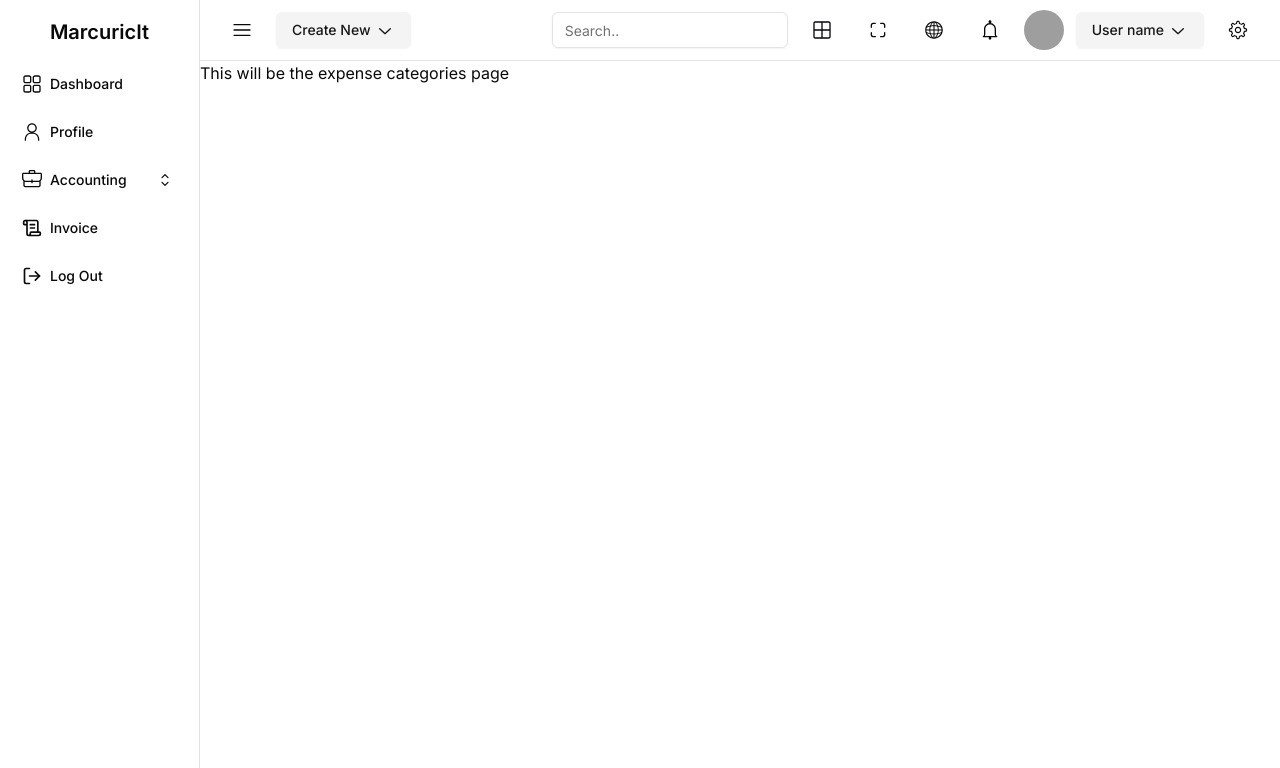
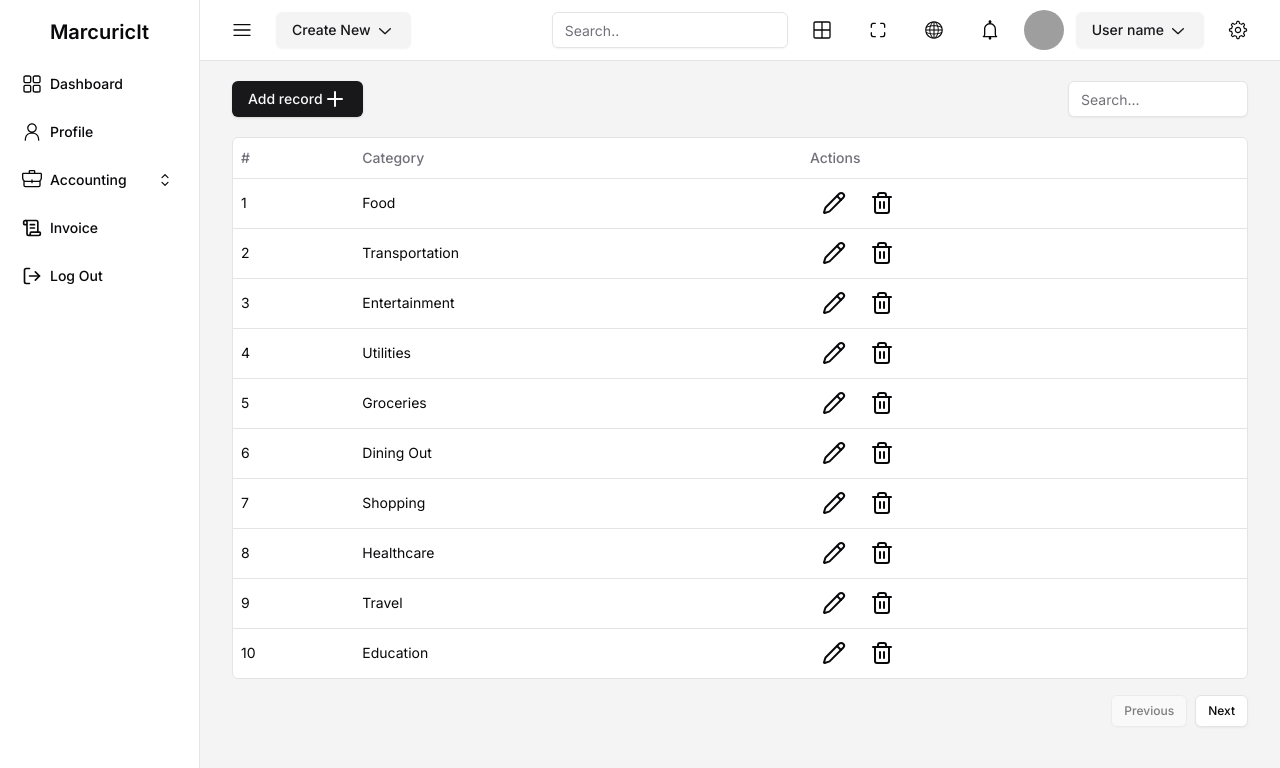
Before and after one commit to frustrated018/marcuricit-task, a Next.js app: page /dashboard/accounting/expense-categories in a window 1280 px wide. Shown: the top 768 px of the page. Built offline with nearby package versions, Linux system fonts and the light colour scheme; grey boxes are pictures that could not be loaded.

Commit message:
Expenses categories page Finished

```diff
--- /dev/null
+++ b/src/app/dashboard/accounting/expense-categories/columns.tsx
@@ -0,0 +1,53 @@
+"use client";
+
+import { Button } from "@/components/ui/button";
+import { ColumnDef } from "@tanstack/react-table";
+import { Pencil, Trash2 } from "lucide-react";
+import { toast } from "sonner";
+
+export type ExpenseCategories = {
+  id: string;
+  category: string;
+  date: string;
+  amount: number;
+};
+
+export const columns: ColumnDef<ExpenseCategories>[] = [
+  {
+    accessorKey: "id",
+    header: "#",
+  },
+  {
+    accessorKey: "category",
+    header: "Category",
+  },
+  {
+    header: "Actions",
+    cell: () => {
+      return (
+        <div>
+          <Button
+            size="sm"
+            variant="ghost"
+            className="hover:text-emerald-500"
+            onClick={() => {
+              toast.info("Edit function is not available in demo.");
+            }}
+          >
+            <Pencil />
+          </Button>
+          <Button
+            size="sm"
+            variant="ghost"
+            className="hover:text-red-500"
+            onClick={() => {
+              toast.info("Delete function is not available in demo.");
+            }}
+          >
+            <Trash2 />
+          </Button>
+        </div>
+      );
+    },
+  },
+];
--- a/src/app/dashboard/accounting/expense-categories/page.tsx
+++ b/src/app/dashboard/accounting/expense-categories/page.tsx
@@ -1,10 +1,38 @@
+import { Button } from "@/components/ui/button";
+import { DataTable } from "@/components/ui/data-table";
+import { Input } from "@/components/ui/input";
+import { Plus } from "lucide-react";
+import { ExpenseCategories, columns } from "./columns";
+import expenseData from "@/assets/expenseData.json";
 
-const ExpenseCategories = () => {
-  return (
-    <div>
-        This will be the expense categories page
-    </div>
-  )
+// TODO: Add Breadcrumbs
+
+async function getData(): Promise<ExpenseCategories[]> {
+  // This is where I would fetch data
+  return expenseData as ExpenseCategories[];
 }
 
-export default ExpenseCategories
+const ExpenseCategoriesPage = async () => {
+  const data = await getData();
+
+  return (
+    <section className="bg-secondary min-h-screen py-5">
+      <div className="flex justify-between items-center container">
+        <Button>
+          Add record
+          <Plus />
+        </Button>
+        <Input
+          type="text"
+          placeholder="Search..."
+          className=" bg-background max-w-[180px]"
+        />
+      </div>
+      <div className="container mx-auto mt-5">
+        <DataTable columns={columns} data={data} />
+      </div>
+    </section>
+  );
+};
+
+export default ExpenseCategoriesPage;
```
